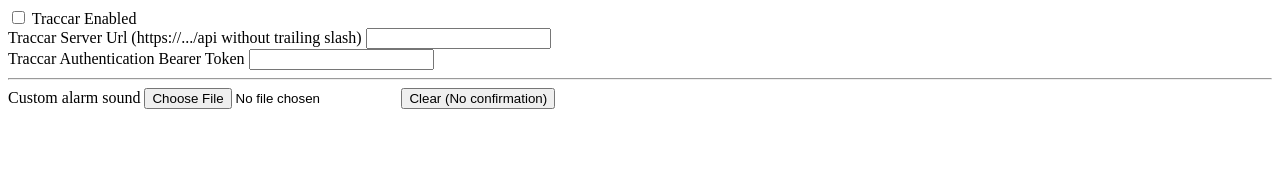
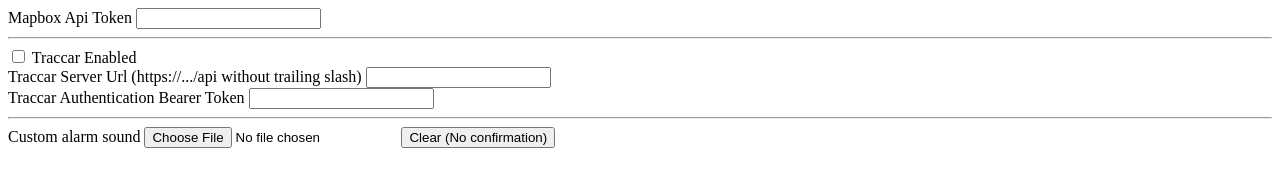
Before and after one commit to TheCrazyMaffin/SimELS, a plain HTML site: page config.html in a window 1280 px wide. Drawn offline with Linux system fonts and the light colour scheme.

Commit message:
Make mapbox token a variable

```diff
--- a/config.html
+++ b/config.html
@@ -6,6 +6,9 @@
     <title>Traccar Info</title>
 </head>
 <body>
+    <label for="mapboxApiToken">Mapbox Api Token</label>
+    <input onchange="localStorage.setItem('mapboxApiToken', this.value)"" type="text" id="mapboxApiToken">
+    <hr>
     <input type="checkbox" onchange="localStorage.setItem('traccarEnabled', this.checked ? 1 : 0)" name="Traccar enabled" id="traccarEnabled">
     <label for="traccarEnabled">Traccar Enabled</label><br>
     <label for="traccarUrl">Traccar Server Url (https://.../api without trailing slash)</label>
@@ -17,6 +20,8 @@
     <input onchange="storeAlarmSound(this)" type="file" name="Alarm sound" id="input_alarmSound">
     <button onclick="localStorage.removeItem('alarmSound')">Clear (No confirmation)</button>
     <script>
+        const input_mapboxApiToken = document.querySelector("#mapboxApiToken")
+        input_mapboxApiToken.value = localStorage.getItem("mapboxApiToken")
         const input_traccarUrl = document.querySelector("#traccarUrl")
         input_traccarUrl.value = localStorage.getItem("traccarUrl")
         const input_traccarBearer = document.querySelector("#traccarBearer")
```
Also changed, not shown: index.html (+1 -1 lines), print.html (+1 -1 lines).
